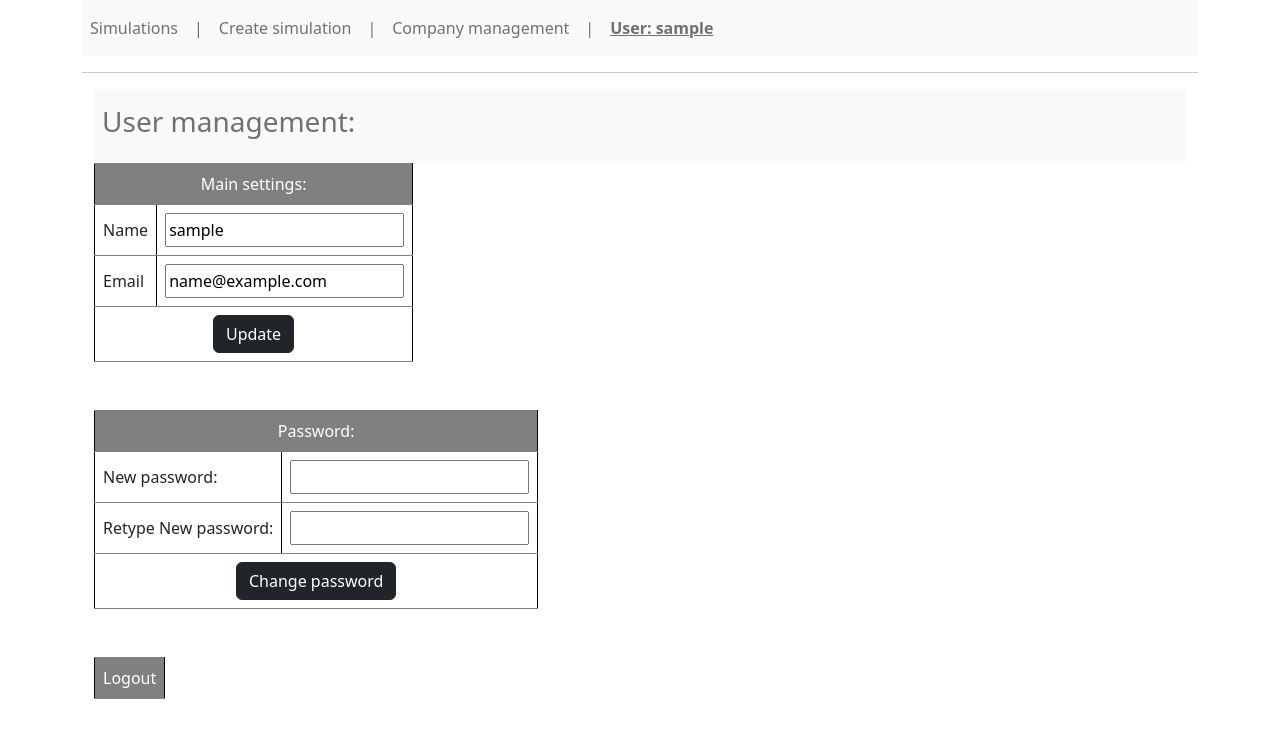
After one commit to supsi-dacd-isaac/pvxte-web, a Flask app: template templates/edit_user.html in a window 1280 px wide. The commit adds this page. Shown: the top 738 px of the page. Run offline with Flask 3, Linux system fonts and the light colour scheme; the visitor is signed in with stand-in values (Sample User, id 1); the template is opened without the code that fills it: most values are stand-ins (such as "Sample title", 1, 10 or a date in 2020); some libraries are stand-ins or nearby versions.

Commit message:
Added management of edit_user.html template and visualization of terminals data

```diff
--- a/app.py
+++ b/app.py
@@ -77,6 +77,32 @@ def get_single_sim_data(conn, id_sim):
     for row in cur.fetchall():
         return list(row)
 
+
+def get_user_data(conn):
+    cur = conn.cursor()
+    cur.execute("SELECT * FROM user WHERE id=%i" % int(session['id_user']))
+    row = cur.fetchone()
+    column_names = [d[0] for d in cur.description]
+    return dict(zip(column_names, row))
+
+
+def update_user_data(conn, new_data):
+    cur = conn.cursor()
+    cur.execute("UPDATE user SET username=?, email=? WHERE id=?",
+                (new_data['username'], new_data['email'], session['id_user']))
+    session['username'] = new_data['username']
+    session['email'] = new_data['email']
+    conn.commit()
+
+def change_user_password(conn, new_data):
+    if new_data['password'] == new_data['confirm']:
+        cur = conn.cursor()
+        cur.execute("UPDATE user SET password=? WHERE id=?",
+                    (encrypt(new_data['password']), session['id_user']))
+        conn.commit()
+        return True
+    else:
+        return False
 
 def get_buses_models_data(conn):
     cur = conn.cursor()
@@ -405,6 +431,11 @@ def update_distances(conn, distances_file_path, terms_dict):
 def get_terminals_metadata(conn):
     return conn.execute("SELECT * FROM terminal WHERE company='%s'" % session['company_user']).fetchall()
 
+def handle_terminals_metadata(raw_data):
+    res_data = []
+    for rd in raw_data:
+        res_data.append({'name': rd[1], 'company': rd[2], 'elevation': rd[3]})
+    return res_data
 
 def get_distances_matrix(conn):
     return conn.execute("SELECT * FROM distance WHERE company='%s'" % session['company_user']).fetchall()
@@ -619,6 +650,34 @@ def edit_bus_model():
         return redirect(url_for('login'))
 
 
+@app.route('/edit_user', methods=('GET', 'POST'))
+def edit_user():
+    if is_logged():
+        err = None
+        conn = get_db_connection()
+        if request.method == 'POST':
+            form_data = request.form.to_dict()
+            if form_data['type'] == 'change_settings':
+                # Update main settings
+                update_user_data(conn, form_data)
+            elif form_data['type'] == 'change_pwd':
+                # Update password
+                res = change_user_password(conn, form_data)
+                if res is False:
+                    err = 'New password failed the retype checking'
+            # Get data from DB
+            user_data = get_user_data(conn)
+            conn.close()
+            return render_template('edit_user.html', user_data=user_data, error=err)
+        else:
+            # Get data from DB
+            user_data = get_user_data(conn)
+            conn.close()
+            return render_template('edit_user.html', user_data=user_data)
+    else:
+        return redirect(url_for('login'))
+
+
 @app.route('/buses_models_list', methods=('GET', 'POST'))
 def buses_models_list():
     if is_logged():
@@ -639,6 +698,10 @@ def company_manager():
     if is_logged():
         conn = get_db_connection()
         buses_models = get_buses_models_data(conn)
+
+        terminals_raw_data = get_terminals_metadata(conn)
+        terminals_data = handle_terminals_metadata(terminals_raw_data)
+
         if request.method == 'POST':
             target = 'static/tmp'
             terminals_file_path = '/'.join([target, '%i_terminals.csv' % session['id_user']])
@@ -656,7 +719,7 @@ def company_manager():
             os.unlink(distances_file_path)
 
         return render_template('company_manager.html', buses_models=buses_models,
-                               company=session['company_user'])
+                               company=session['company_user'], terminals_data=terminals_data)
     else:
         return redirect(url_for('login'))
 
--- a/templates/base.html
+++ b/templates/base.html
@@ -43,13 +43,7 @@
             <a class="nav-link">|</span></a>
           </li>
           <li class="nav-item">
-            <a class="nav-link" href="{{ url_for('logout') }}" onclick="return confirm('Are you sure you want to logout?')">Logout</span></a>
-          </li>
-          <li class="nav-item">
-            <a class="nav-link">|</span></a>
-          </li>
-          <li class="nav-item">
-            <a class="nav-link"> <b>User: {{ session['username'] }} </b></a>
+            <a class="nav-link" href="{{ url_for('edit_user') }}"> <b><u>User: {{ session['username'] }} </u></b></a>
           </li>
         </ul>
     </nav>
--- /dev/null
+++ b/templates/edit_user.html
@@ -0,0 +1,81 @@
+{% extends 'base.html' %}
+
+{% block content %}
+    <nav class="navbar navbar-expand-lg navbar-light bg-light">
+        <ul class="navbar-nav">
+              <li class="nav-item active">
+                <a class="nav-link"><h3>User management:</h3></a>
+              </li>
+        </ul>
+    </nav>
+    <form method="post" enctype = "multipart/form-data">
+        <input type="hidden" class="form-control-sm" name="type" value="change_settings">
+        <fieldset>
+            <table class="table-sm-form">
+                <thead>
+                <tr>
+                    <td colspan="3" align="center">Main settings:</td>
+                </tr>
+                <tbody>
+                    <tr>
+                        <td>Name</td>
+                        <td><input type="text" class="form-control-sm" name="username" value="{{ user_data['username'] }}"></td>
+                    </tr>
+                    <tr>
+                        <td>Email</td>
+                        <td><input type="text" class="form-control-sm" name="email" value="{{ user_data['email'] }}"></td>
+                    </tr>
+<!--                    <tr>-->
+<!--                        <td>Company</td>-->
+<!--                        <td>{{ user_data['company'] }}</td>-->
+<!--                    </tr>-->
+                    <tr>
+                        <td colspan="2" align="center"><button type="submit" class="btn btn-dark" onclick="return confirm('You are updating your profile settings! Are you sure?')">Update</button></td>
+                    </tr>
+                </tbody>
+            </table>
+        </fieldset>
+    </form>
+    <br><br>
+    <form method="post" enctype = "multipart/form-data">
+        <input type="hidden" class="form-control-sm" name="type" value="change_pwd">
+        <fieldset>
+            <table class="table-sm-form">
+                <thead>
+                <tr>
+                    <td colspan="3" align="center">Password:</td>
+                </tr>
+                <tbody>
+                    <tr>
+                        <td>New password:</td>
+                        <td><input type="password" class="form-control-sm" name="password" value=""></td>
+                    </tr>
+                    <tr>
+                        <td>Retype New password:</td>
+                        <td><input type="password" class="form-control-sm" name="confirm" value=""></td>
+                    </tr>
+<!--                    <tr>-->
+<!--                        <td>Company</td>-->
+<!--                        <td>{{ user_data['company'] }}</td>-->
+<!--                    </tr>-->
+                    <tr>
+                        <td colspan="2" align="center"><button type="submit" class="btn btn-dark" onclick="return confirm('You are changing your password! Are you sure?')">Change password</button></td>
+                    </tr>
+                </tbody>
+            </table>
+        </fieldset>
+    </form>
+    <br><br>
+    <table class="table-sm-form">
+        <thead>
+        <tr>
+            <td colspan="3" align="center"><a class="nav-link" href="{{ url_for('logout') }}" onclick="return confirm('Are you sure you want to logout?')">Logout</span></a></td>
+        </tr>
+        </thead>
+    </table>
+
+  {% if error %}
+    <br>
+    <a class="nav-link"><h3><strong>Error:</strong> {{ error }}</h3></a>
+  {% endif %}
+{% endblock %}
```
Also changed, not shown: templates/company_manager.html (+34 -1 lines).
